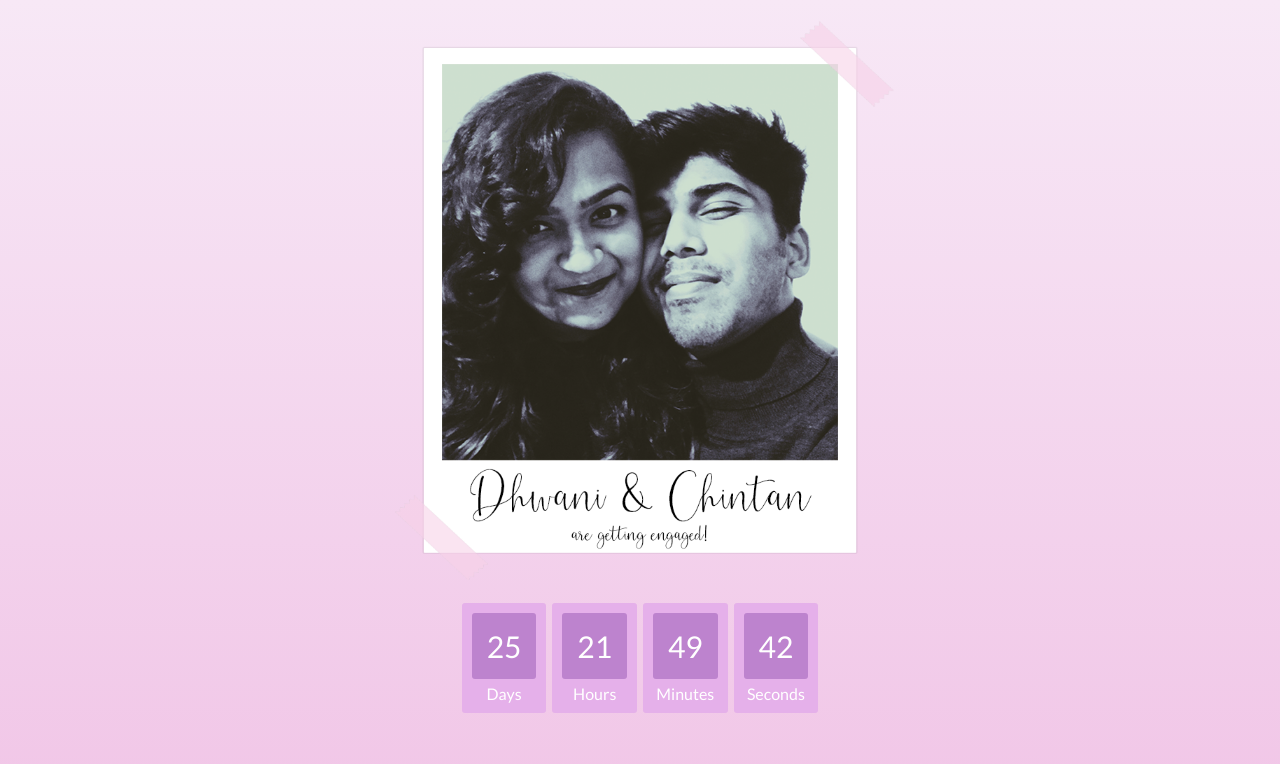
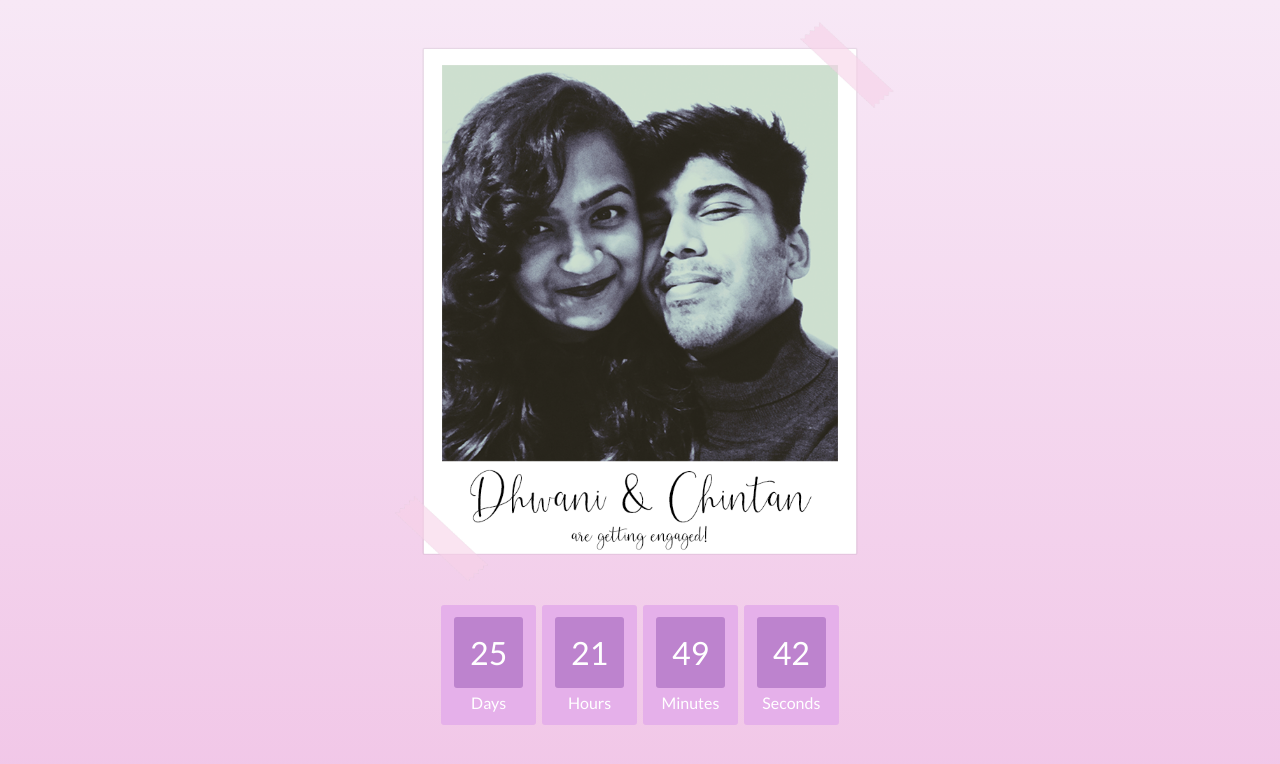
Before and after one commit to chintanmshah/chintanmshah.github.io, a plain HTML site: page index.html in a window 1280 px wide. Drawn offline with Linux system fonts and the light colour scheme.

Commit message:
Update styles.css

```diff
--- a/styles.css
+++ b/styles.css
@@ -8,31 +8,29 @@ body{
   background: #f7e8f6;
   background-image: linear-gradient(rgb(247, 232, 246), rgb(241, 198, 231));
   font-family: 'Lato', sans-serif;
-  font-weight: 100;
 }
 
 #img {
   max-height: 70vh;
-  padding: 20px;
+  padding: 1.3rem;
 }
 
 #clockdiv{
   color: #fff;
   display: inline-block;
-  font-weight: 100;
   text-align: center;
-  font-size: 30px;
+  font-size: 2rem;
 }
 
 #clockdiv > div{
-  padding: 10px;
+  padding: 0.8rem;
   border-radius: 3px;
   background: #e5b0ea;
   display: inline-block;
 }
 
 #clockdiv div > span{
-  padding: 15px;
+  padding: 1rem;
   border-radius: 3px;
   background: #bd83ce;
   display: inline-block;
@@ -40,5 +38,5 @@ body{
 
 .smalltext{
   padding-top: 5px;
-  font-size: 16px;
+  font-size: 1rem;
 }
```
